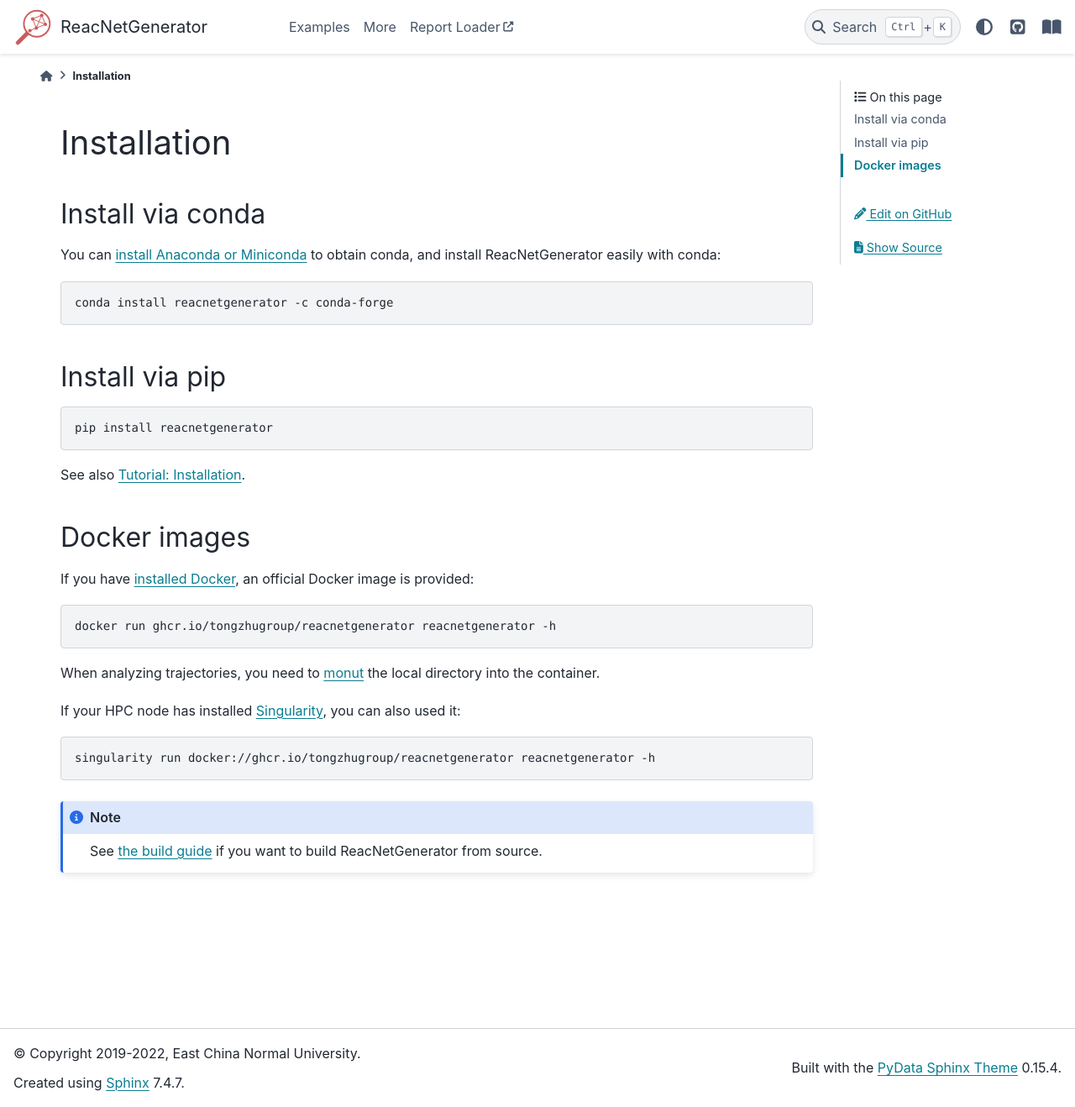
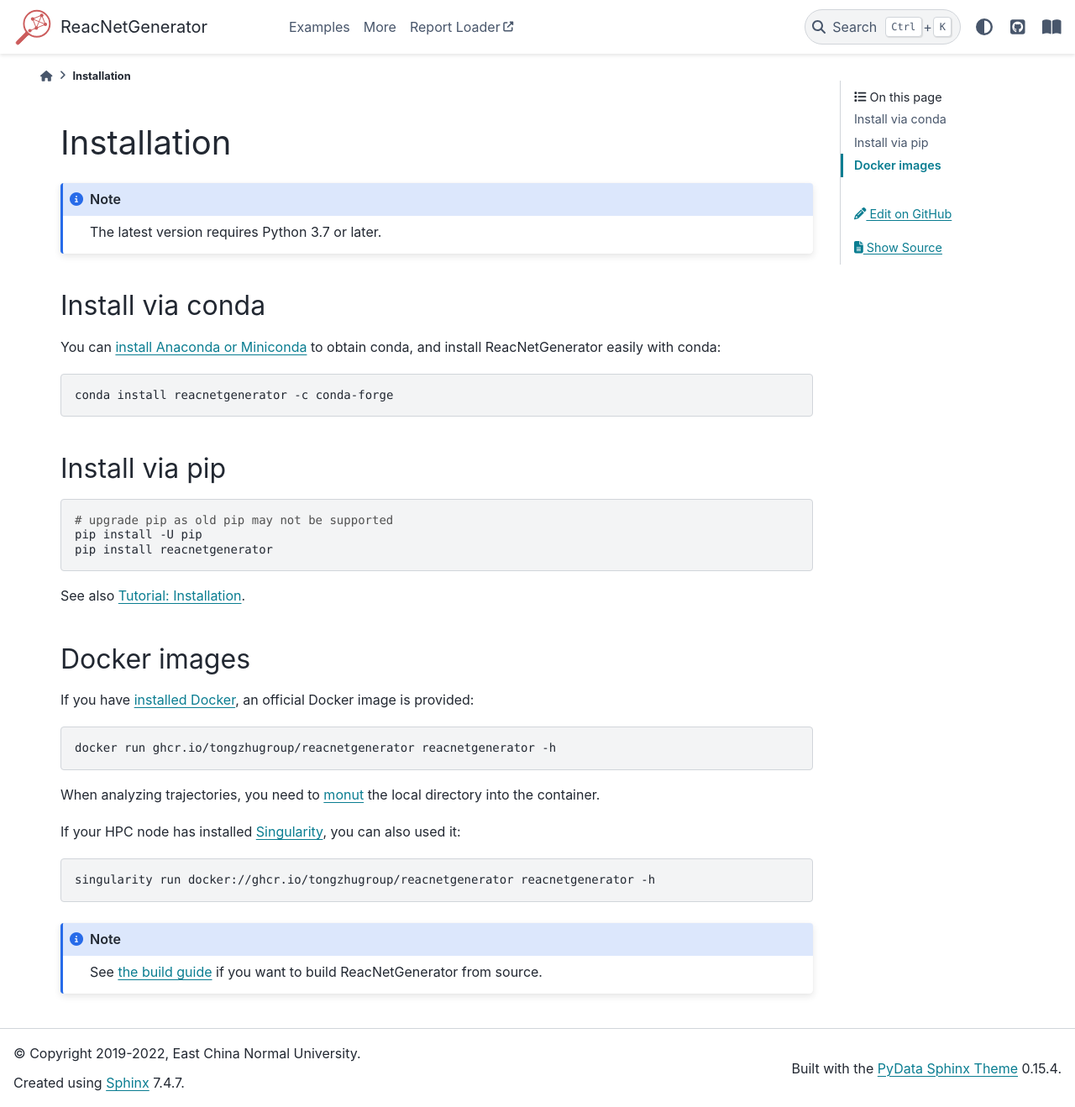
Before and after one commit to deepmodeling/reacnetgenerator, a Sphinx documentation site: the page built from docs/guide/install.md, in a window 1280 px wide and 1318 px high. Shown: the whole window at 84% size. Built offline with Sphinx 7.4.7 and the PyData theme 0.15.4, drawn with Linux system fonts in a browser that asks for light colours; pages that are not in the unit, such as notebooks, are missing from menus.

Commit message:
docs: add note about pip and python

````diff
--- a/docs/guide/install.md
+++ b/docs/guide/install.md
@@ -1,4 +1,8 @@
 # Installation
+
+:::{note}
+The latest version requires Python 3.7 or later.
+:::
 
 ## Install via conda
 
@@ -11,6 +15,8 @@
 ## Install via pip
 
 ```bash
+# upgrade pip as old pip may not be supported
+pip install -U pip
 pip install reacnetgenerator
 ```
 
````
Also changed, not shown: README.md (+1 -0 lines), docs/guide/build.md (+2 -0 lines).
